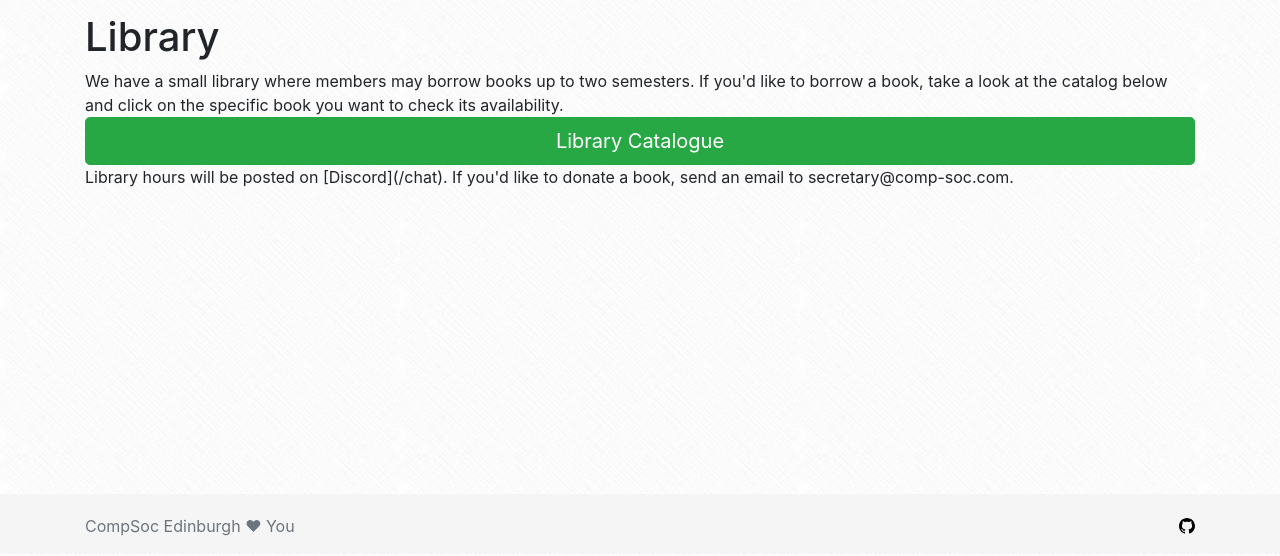
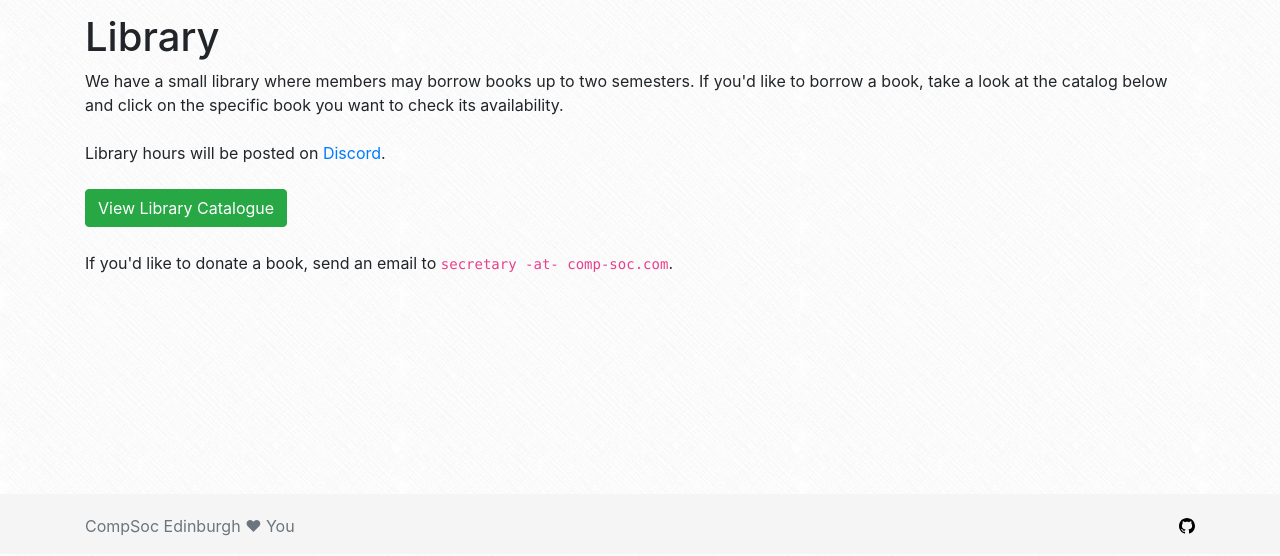
Before and after one commit to compsoc-edinburgh/website, a Jekyll site: the page built from _pages/library.html, in a window 1280 px wide. Shown: the part 346-902 px from the top of the page. Built offline with Jekyll 4.4.1, drawn with Linux system fonts in a browser that asks for light colours; nearby versions of some CDN libraries.

Commit message:
Format library page to look nicer

```diff
--- a/_pages/library.html
+++ b/_pages/library.html
@@ -3,10 +3,10 @@ layout: page
 title: Library
 ---
 
-We have a small library where members may borrow books up to two semesters. If you'd like to borrow a book, take a look at the catalog below and click on the specific book you want to check its availability.
+We have a small library where members may borrow books up to two semesters. If you'd like to borrow a book, take a look at the catalog below and click on the specific book you want to check its availability.<br><br>
 
-<a href="https://compsocedinburgh.librarika.com/search/catalogs" class="btn btn-success btn-lg btn-block">Library Catalogue</a>
+Library hours will be posted on <a href="{{ site.baseurl }}/chat" title="Click to see methods to connect to Discord">Discord</a>.<br><br>
 
-Library hours will be posted on [Discord]({{ site.baseurl }}/chat).
+<a href="https://compsocedinburgh.librarika.com/search/catalogs" class="btn btn-success" title="Click to view the library catalogue">View Library Catalogue</a><br><br>
 
-If you'd like to donate a book, send an email to secretary@comp-soc.com.
+If you'd like to donate a book, send an email to <code>secretary -at- comp-soc.com</code>.
```
